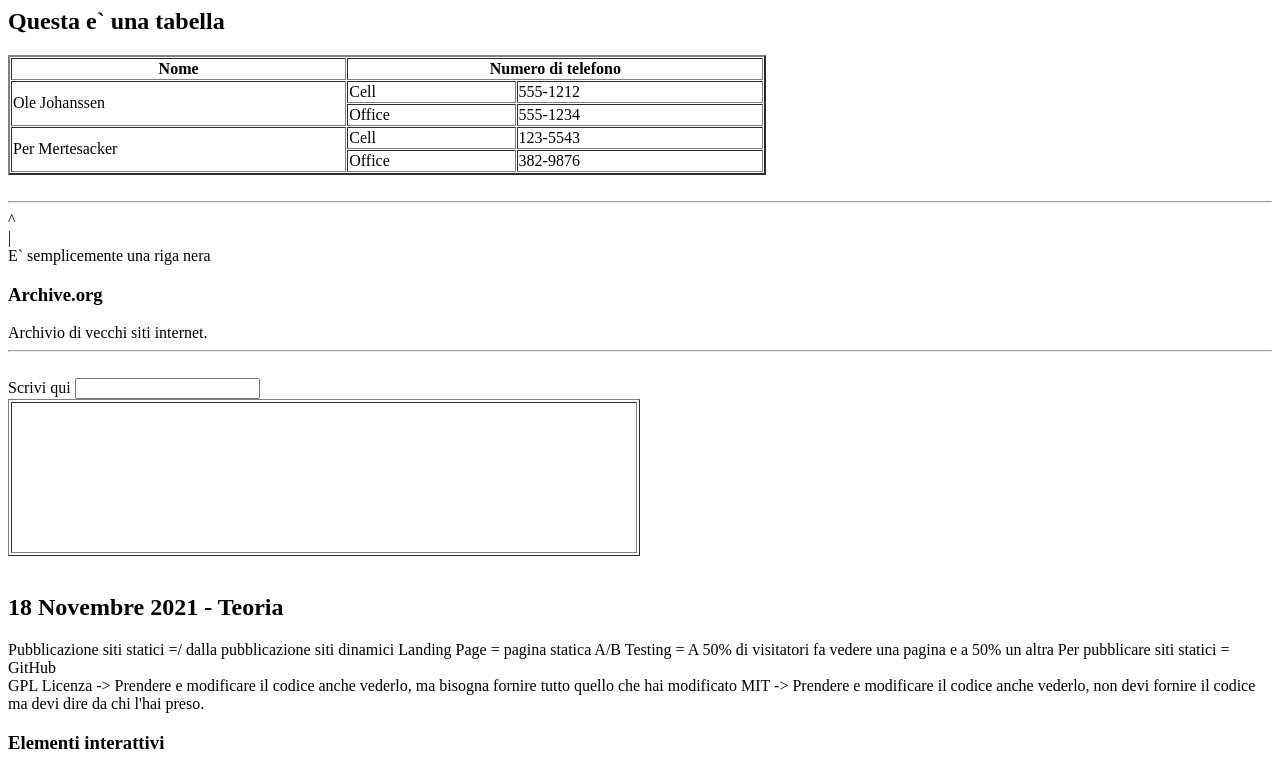
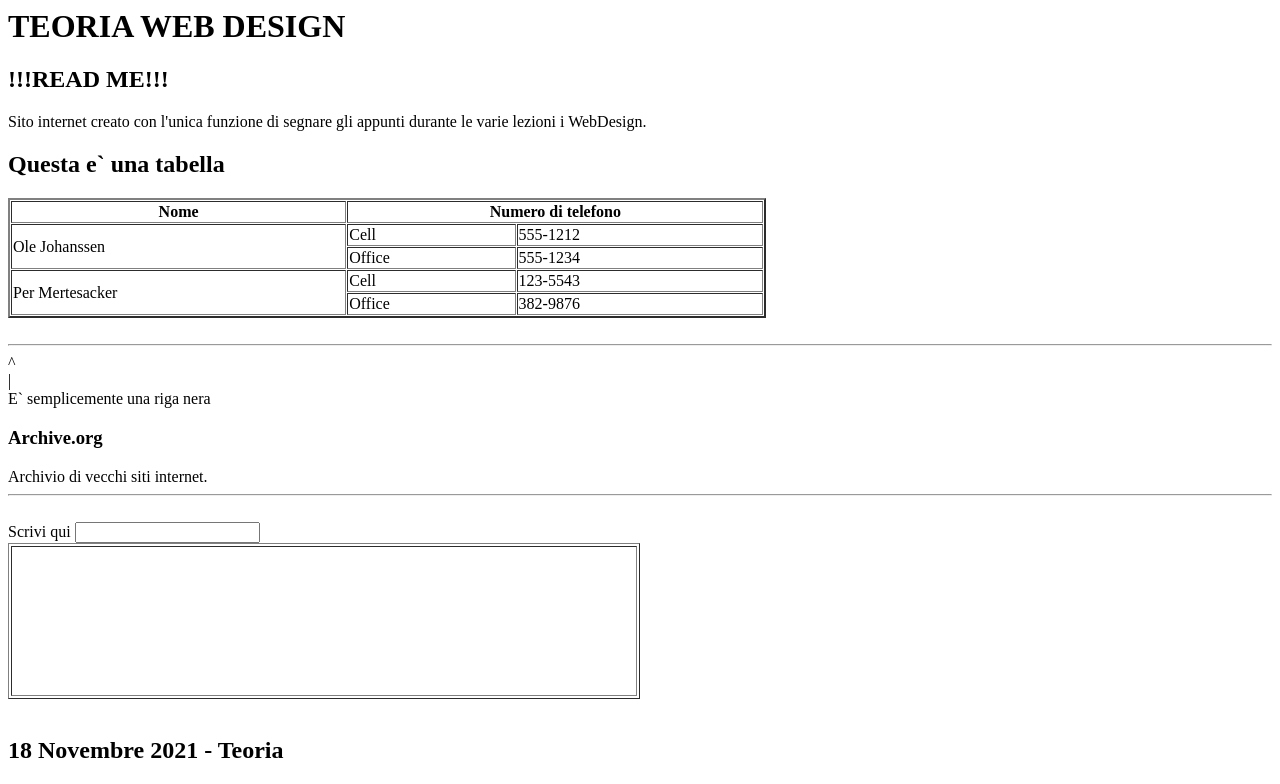
Before and after one commit to Gxno/Gxno.github.io, a plain HTML site: page index.html in a window 1280 px wide. Shown: the top 784 px of the page. Drawn offline with Linux system fonts and the light colour scheme.

Commit message:
Inserimento README

```diff
--- a/index.html
+++ b/index.html
@@ -3,6 +3,10 @@
 		<title>TABELLA</title>
 	</head>
 	<body>
+		<h1>TEORIA WEB DESIGN</h1>
+		<h2>!!!READ ME!!!</h2>
+		<p>Sito internet creato con l'unica funzione di segnare gli appunti durante le varie lezioni i 		WebDesign.</p>
+
 		<h2>Questa e` una tabella</h2>
 		<table width='60%' border=2px cellspacing=1>
 			<tr>
```
